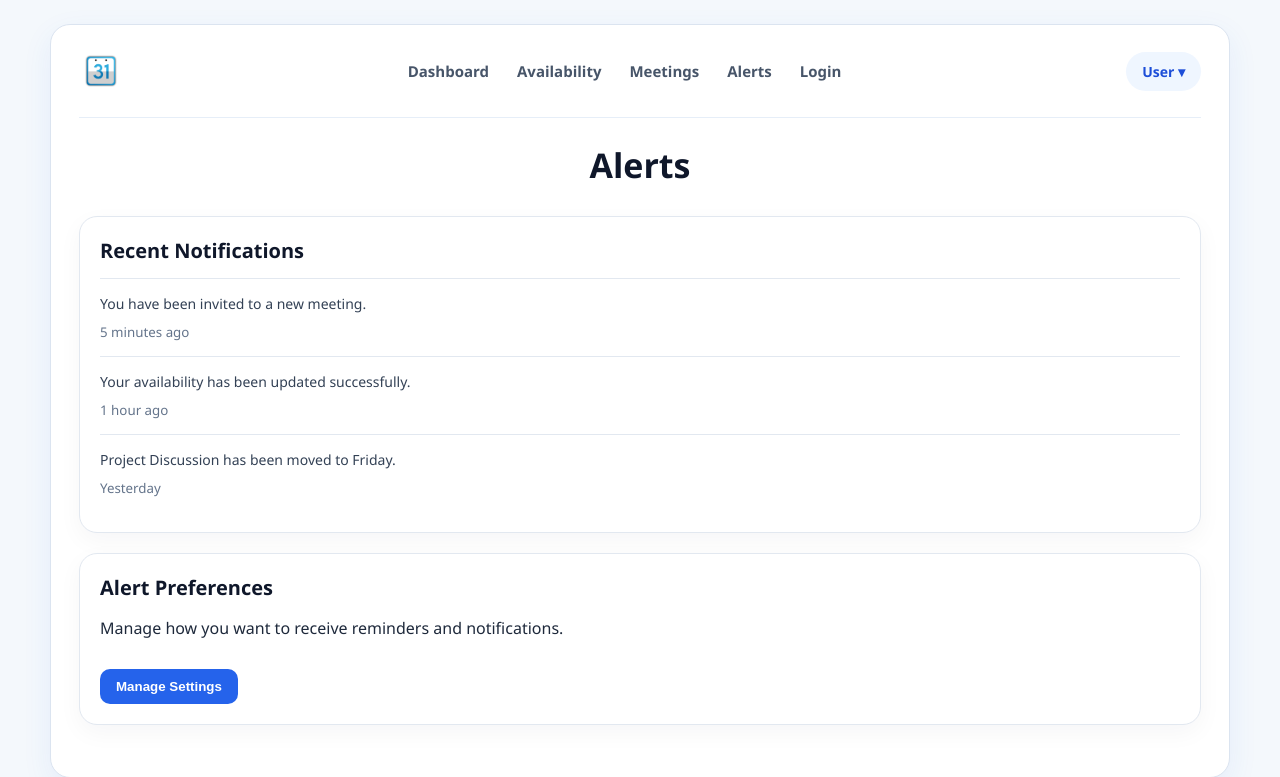
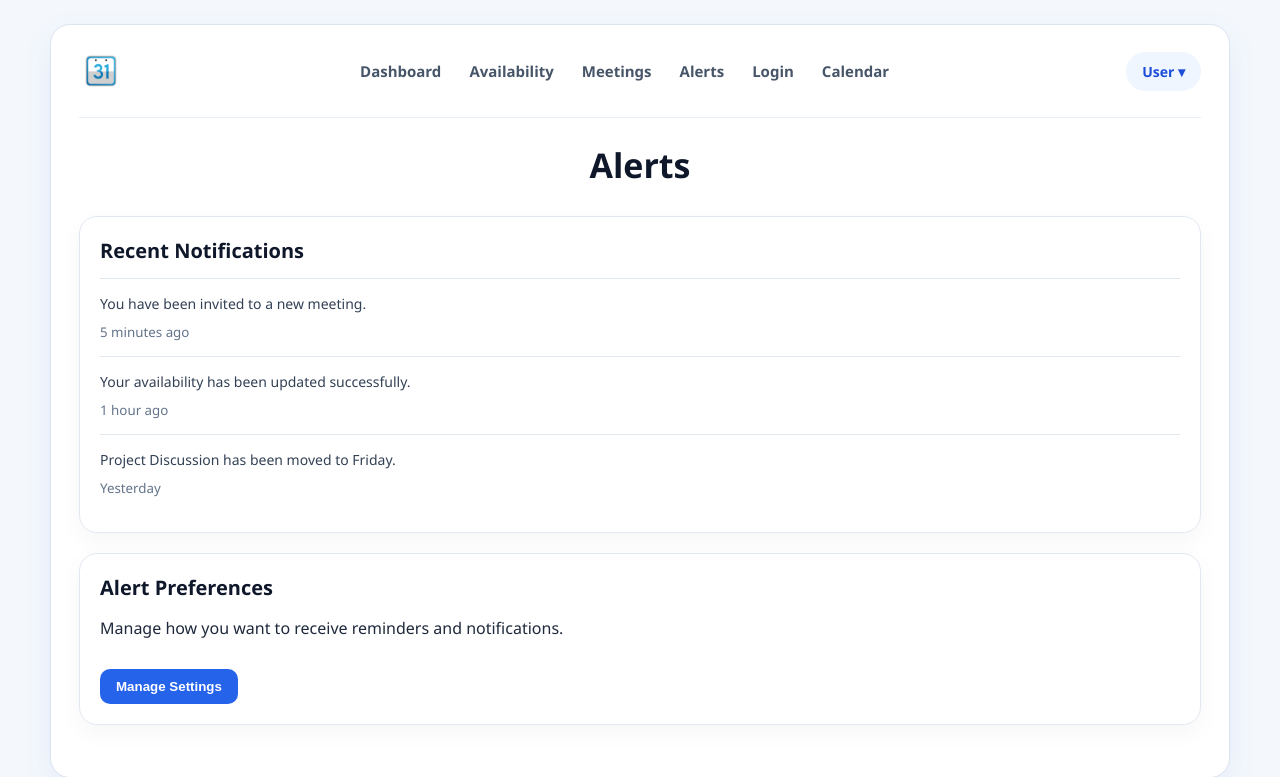
Before and after one commit to Maxk9994/Team299, a Flask app: page /alerts in a window 1280 px wide. Shown: the top 777 px of the page. Run offline with Flask 3, Linux system fonts and the light colour scheme.

Commit message:
Added calendar route and navbar link

```diff
--- a/app.py
+++ b/app.py
@@ -30,5 +30,9 @@ def alerts():
 def profile():
     return render_template("profile.html")
 
+@app.route('/calendar')
+def calendar():
+    return render_template('calendar.html')
+
 if __name__ == "__main__":
     app.run(debug=True)
--- a/templates/base.html
+++ b/templates/base.html
@@ -19,6 +19,7 @@
                 <a href="{{ url_for('meetings') }}">Meetings</a>
                 <a href="{{ url_for('alerts') }}">Alerts</a>
                 <a href="{{ url_for('login') }}">Login</a>
+                <a href="{{ url_for('calendar') }}">Calendar</a>
             </nav>
 
             <div class="user-menu">User ▾</div>
```
